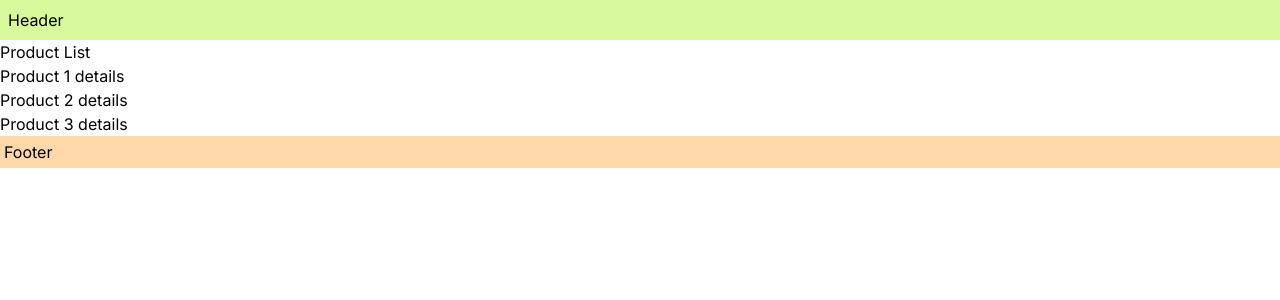
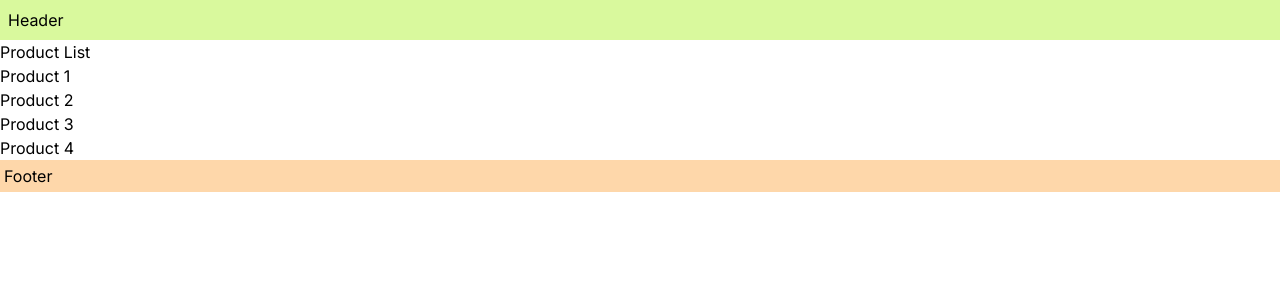
Before and after one commit to dpdms529/woorifisa-hello-next, a Next.js app: page /products in a window 1280 px wide. Shown: the top 300 px of the page. Built offline with nearby package versions, Linux system fonts and the light colour scheme.

Commit message:
<Link> 컴포넌트를 통해 페이지 네비게이션하기

```diff
--- a/app/page.js
+++ b/app/page.js
@@ -1,3 +1,10 @@
+import Link from "next/link";
+
 export default function Home() {
-  return <main>main</main>;
+  return (
+    <main>
+      <Link href="/blog">Go to blog page</Link>
+      <Link href="/products">Go to products page</Link>
+    </main>
+  );
 }
--- a/app/products/page.jsx
+++ b/app/products/page.jsx
@@ -1,18 +1,23 @@
-import ProductDetail from "./[productId]/page";
+import Link from "next/link";
 
 const ProductList = () => {
+  const productsList = [3, 4];
   return (
     <div>
       <h1>Product List</h1>
       <h2>
-        <ProductDetail params={{ productId: 1 }} />
+        <Link href="/products/1">Product 1</Link>
       </h2>
       <h2>
-        <ProductDetail params={{ productId: 2 }} />
+        <Link href="/products/2">Product 2</Link>
       </h2>
-      <h2>
-        <ProductDetail params={{ productId: 3 }} />
-      </h2>
+      {productsList.map((productId) => (
+        <h2>
+          <Link href={`/products/{productId}`} key={productId}>
+            Product {productId}
+          </Link>
+        </h2>
+      ))}
     </div>
   );
 };
```
